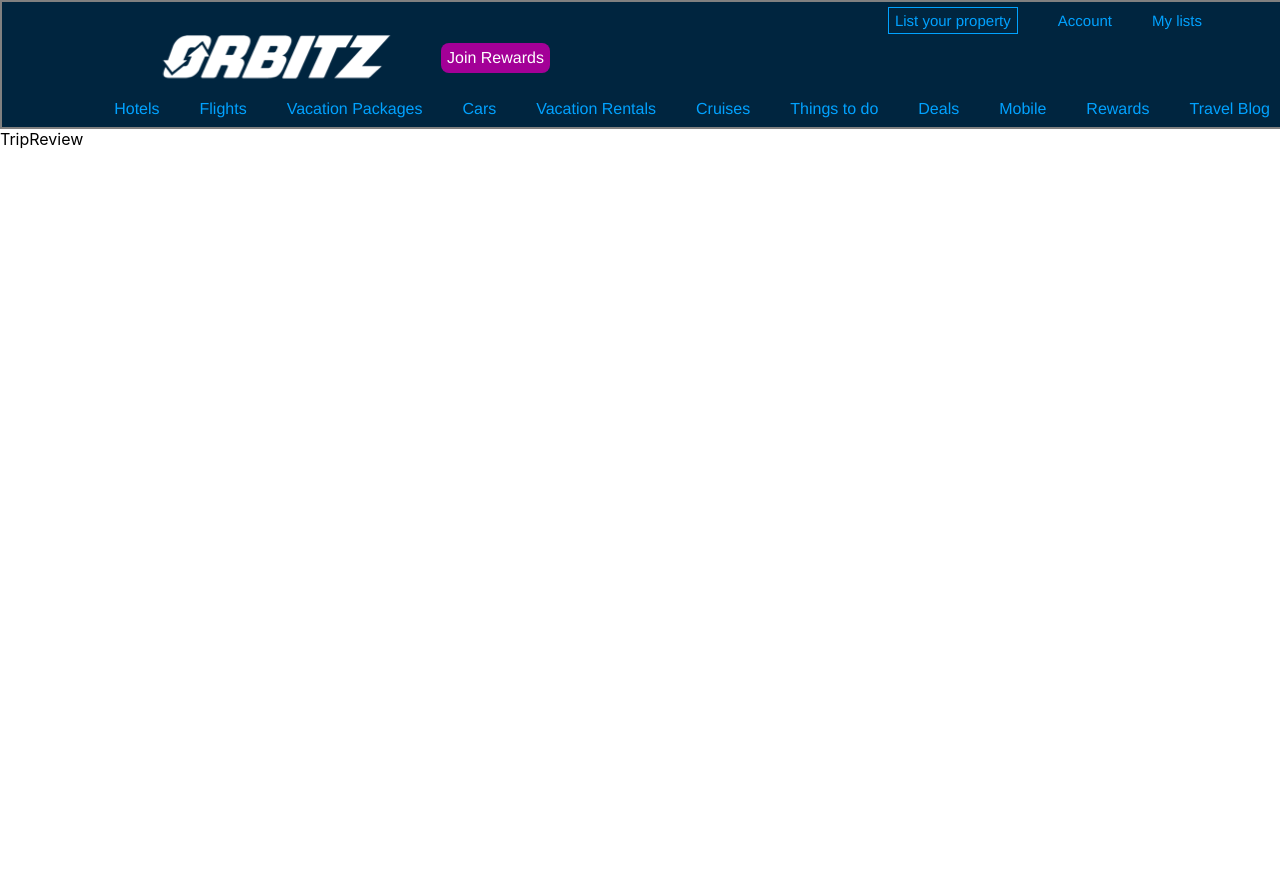
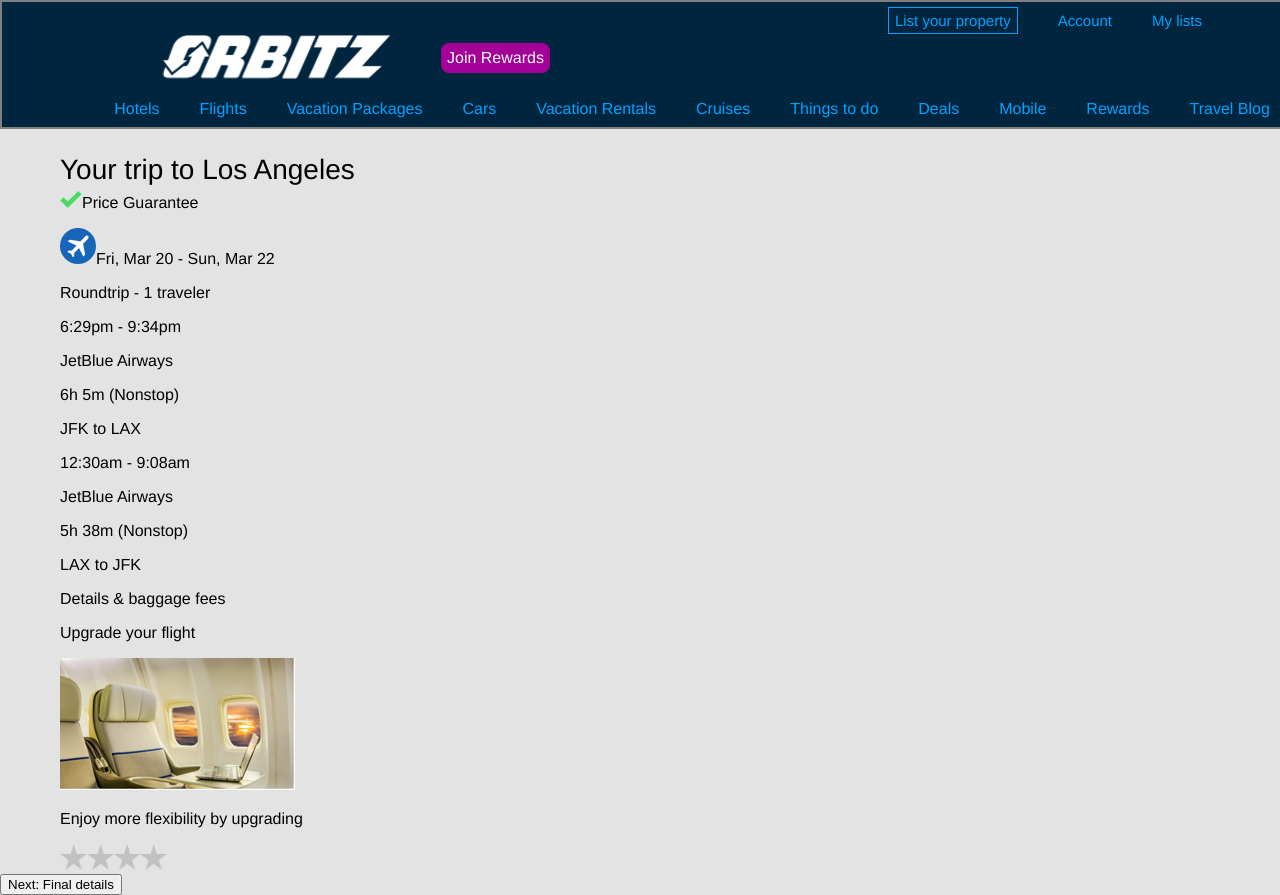
Before and after one commit to taubman33/Stellar, a React (Create React App) app in the folder client/: page /trip-review in a window 1280 px wide. Shown: the top 895 px of the page. Before the commit the page ends 800 px from the top, so only its background shows below. Built offline with nearby package versions, Linux system fonts and the light colour scheme.

Commit message:
skeletonized TripReview

```diff
--- a/client/src/components/routes/TripReview.jsx
+++ b/client/src/components/routes/TripReview.jsx
@@ -1,9 +1,61 @@
 import React from 'react'
+import '../../css/TripReview.css'
 
 export default function TripReview() {
   return (
-    <div>
-      TripReview
+    <div className='trip-review'>
+      <div className='trip-review-header'>
+        <p className='trip-review-header-title'>{`Your trip to ${'Los Angeles'}`}</p>
+        <p><img alt='green-check' src={require('../../assets/check.svg')} />Price Guarantee</p>
+      </div>
+      <main className='trip-review-main'>
+        <div className='trip-review-main-top'>
+          <p><img alt='airplane-circle' src={require('../../assets/airplane-circle.svg')} />{`Fri, Mar 20 - Sun, Mar 22`}</p>
+          <p className='trip-review-top-details'>{`Roundtrip - 1 traveler`}</p>
+        </div>
+        <div className='trip-review-flights-container'>
+          <div className='trip-review-flight-details'>
+            <div className='trip-review-flight-details-left'>
+              <p>{`6:29pm - 9:34pm`}</p>
+              <p className='trip-review-airline-name'>JetBlue Airways</p>
+            </div>
+            <div className='trip-review-flight-details-right'>
+              <p>{`6h 5m (Nonstop)`}</p>
+              <p>{`JFK to LAX`}</p>
+            </div>
+          </div>
+          <div className='trip-review-flight-details'>
+            <div className='trip-review-flight-details-left'>
+              <p>{`12:30am - 9:08am`}</p>
+              <p className='trip-review-airline-name'>JetBlue Airways</p>
+            </div>
+            <div className='trip-review-flight-details-right'>
+              <p>{`5h 38m (Nonstop)`}</p>
+              <p>{`LAX to JFK`}</p>
+            </div>
+          </div>
+          <p>Details & baggage fees</p>
+        </div>
+        <p className='trip-review-change-flights'></p>
+        <div className='trip-review-upgrade-container'>
+          <p>Upgrade your flight</p>
+          <div className='trip-review-upgrade-row'>
+            <img alt='upgrade-ad-pic' src={require('../../assets/upgrade-pic.png')} />
+            <div className='upgrade-ad'>
+              <p>Enjoy more flexibility by upgrading</p>
+              <div className='upgrade-stars'>
+                <img src={require('../../assets/star.png')} alt='star-icon' className="star-icon" />
+                <img src={require('../../assets/star.png')} alt='star-icon' className="star-icon" />
+                <img src={require('../../assets/star.png')} alt='star-icon' className="star-icon" />
+                <img src={require('../../assets/star.png')} alt='star-icon' className="star-icon" />
+              </div>
+            </div>
+          </div>
+        </div>
+      </main>
+      <button type='submit' className='trip-review-submit'>
+        Next: Final details
+      </button>
     </div>
   )
 }
--- /dev/null
+++ b/client/src/css/TripReview.css
@@ -0,0 +1,26 @@
+:root {
+  --trip-review-bg: #E3E3E3;
+}
+
+.trip-review {
+  font-family: 'Helvetica', sans-serif;
+  height: 100%;
+  overflow: auto;
+  background-color: var(--trip-review-bg);
+}
+
+.trip-review-header, .trip-review-main {
+  margin-left: 60px;
+}
+
+.trip-review-header {
+  margin-top: 25px;
+}
+
+.trip-review-header p {
+  margin: 5px 0 0 0;
+}
+
+.trip-review-header-title {
+  font-size: 28px;
+}
```
Also changed, not shown: client/src/assets/check.svg (added), client/src/assets/upgrade-pic.png (added).
